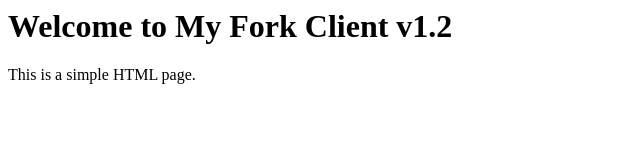
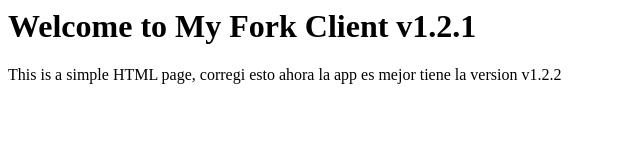
Before and after one commit to Pachix-Dev/practice-gitlab-flow, a plain HTML site: page index.html in a window 1280 px wide. Shown: the whole page, without its empty margins (0-640 px from the left). Drawn offline with Linux system fonts and the light colour scheme.

Commit message:
corregir

```diff
--- a/index.html
+++ b/index.html
@@ -3,7 +3,7 @@
     <title>My Web Page fix problem with server</title>
 </head>
 <body>
-    <h1>Welcome to My Fork Client v1.2</h1>
-    <p>This is a simple HTML page.</p>
+    <h1>Welcome to My Fork Client v1.2.1 </h1>
+    <p>This is a simple HTML page, corregi esto ahora la app es mejor tiene la version v1.2.2</p>
 </body>
 </html>
```
